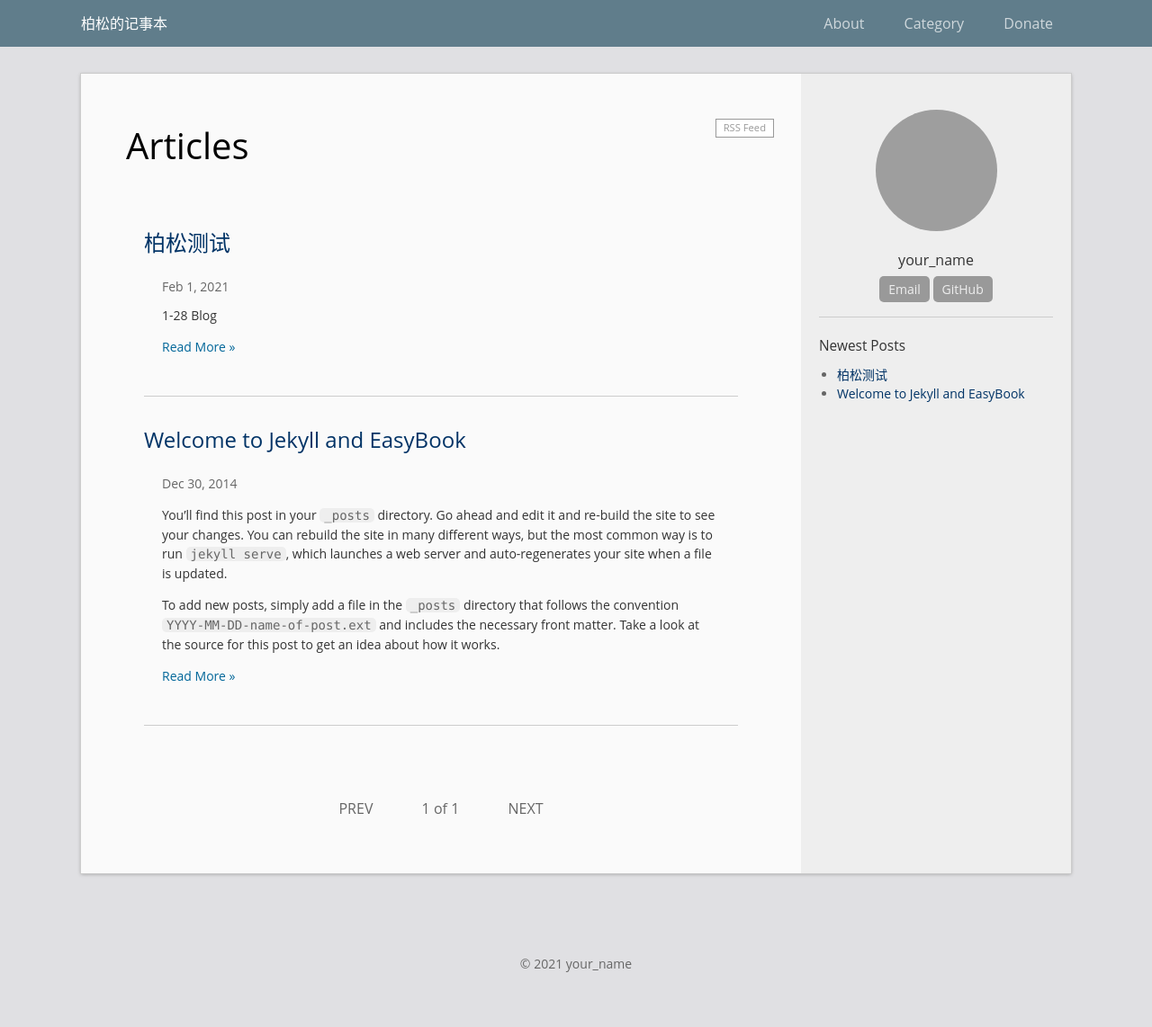
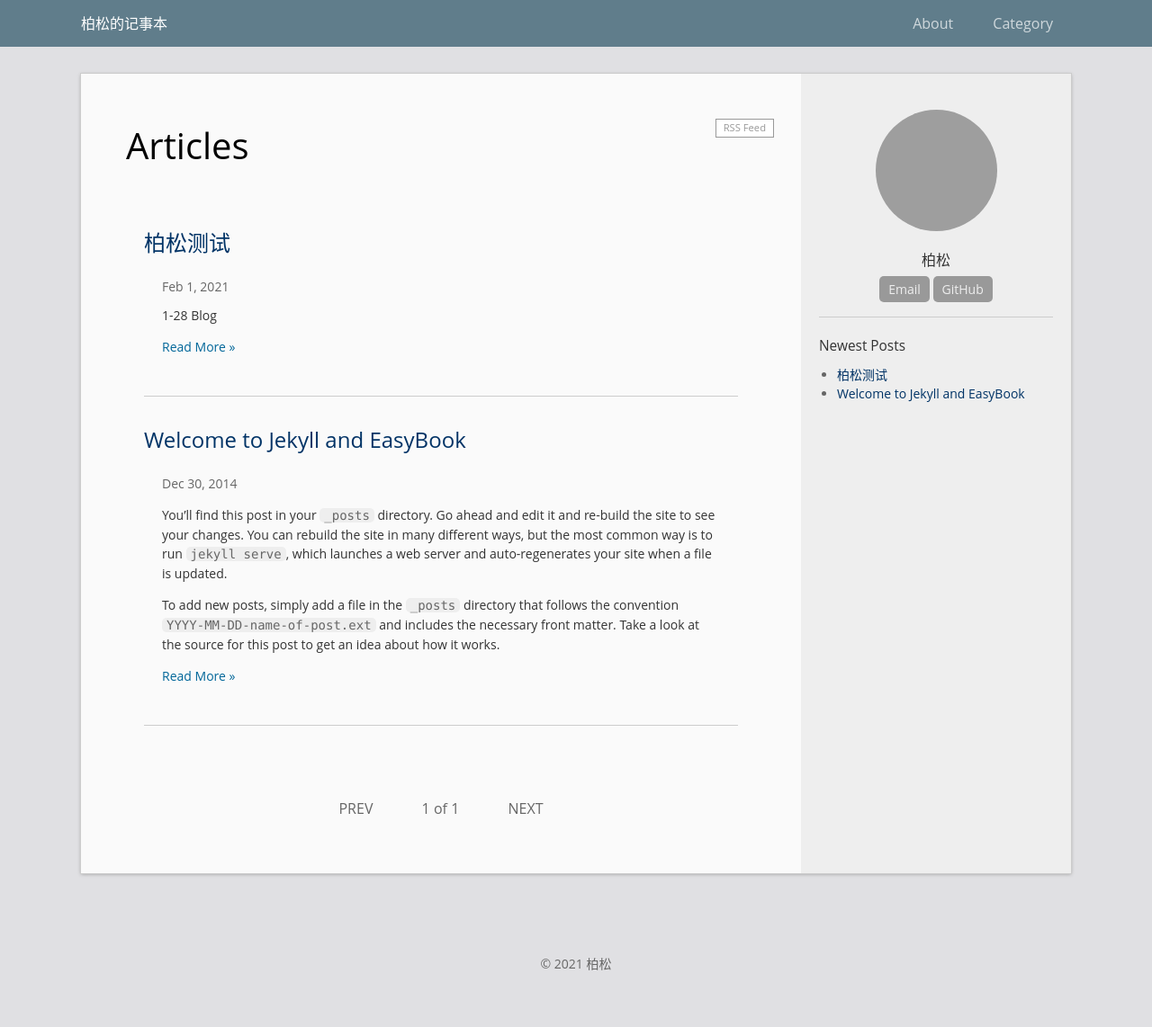
Before and after one commit to baisongcode/baisongcode.github.io, a Jekyll site: the page built from index.html, in a window 1280 px wide. Shown: the whole page at 90% size. Built offline with Jekyll 4.4.1, drawn with Linux system fonts in a browser that asks for light colours; the list of posts is cut into pages by our own code; grey boxes are pictures that could not be loaded.

Commit message:
改配置

```diff
--- a/_config.yml
+++ b/_config.yml
@@ -2,13 +2,13 @@
 title: 柏松的记事本
 url: "http://baisongcode.github.io"    # the protocol and hostname of your site, eg. `http://laobubu.github.io`
 baseurl: "" # the prefix of your site uri, eg. `"/jekyll-theme-EasyBook"` or empty string `""`
-#timezone: Asia/Chongqing
+timezone: Asia/Shanghai
 description: >
   One or more sentences introducing this blog.
 
 # Your information
 email: your_email@example.com
-author: your_name
+author: 柏松
 avatar: "//www.gravatar.com/avatar/your_email_md5?d=mm&s=135"
 profile: One sentence introducing yourself.
 #twitter_username: twitter_username
@@ -29,7 +29,6 @@ header:
   links:             # Links on the header. Link to in-site page with a slash as prefix
     About: /about/
     Category: /category/
-    Donate: https://laobubu.net/donate.html
 
 permalink: /archivers/:title
 plugins:
```
Also changed, not shown: README.md (deleted).
